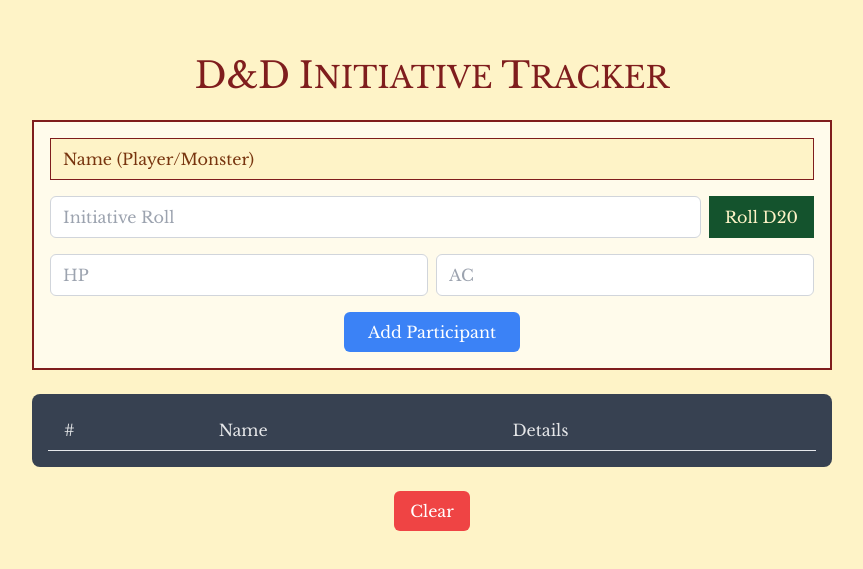
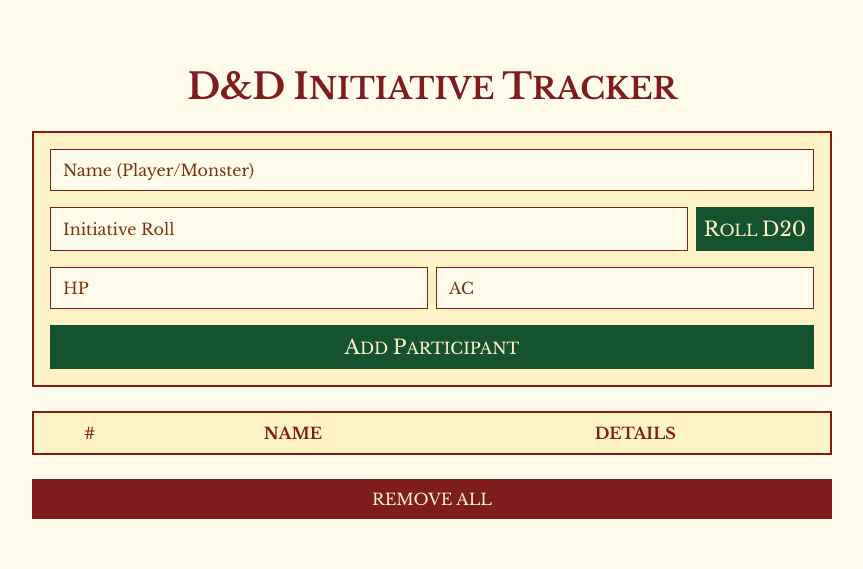
Before and after one commit to samueldebenedictis/dnd-initiative-tracker, a React (Vite) app: page / in a window 1280 px wide. Shown: the part 107-676 px from the top of the page, without its empty margins (208-1071 px from the left). Built offline with nearby package versions, Linux system fonts and the light colour scheme.

Commit message:
chore: refactor styles

```diff
--- a/index.html
+++ b/index.html
@@ -4,7 +4,7 @@
     <meta charset="UTF-8" />
     <link rel="icon" type="image/svg+xml" href="/vite.svg" />
     <meta name="viewport" content="width=device-width, initial-scale=1.0" />
-    <link href="https://fonts.googleapis.com/css2?family=Libre+Baskerville&display=swap" rel="stylesheet">
+    <link href="https://fonts.googleapis.com/css2?family=Libre+Baskerville:ital,wght@0,400;0,700;1,400&display=swap" rel="stylesheet">
     <title>initiative-tracker-ts</title>
   </head>
   <body>
--- a/src/App.tsx
+++ b/src/App.tsx
@@ -2,6 +2,7 @@
 import { useEffect, useState } from "react";
 import AddParticipantForm from "./components/AddParticipantForm";
 import ParticipantList from "./components/ParticipantList";
+import StyledButton from "./components/StyledButton";
 
 interface Participant {
   id: number;
@@ -88,9 +89,12 @@
   };
 
   return (
-    <div className="w-full flex flex-col items-center justify-center min-h-screen p-4 space-y-6 bg-amber-100">
+    <div className="w-full flex flex-col items-center justify-center min-h-screen p-4 space-y-6 bg-amber-50">
       <h1 className="text-3xl font-bold text-red-900 text-center uppercase">
-        <span className="text-4xl">D&D</span> <span className="text-4xl">I</span>nitiative <span className="text-4xl">T</span>racker</h1>
+        <span className="text-4xl">D&D</span>{" "}
+        <span className="text-4xl">I</span>nitiative{" "}
+        <span className="text-4xl">T</span>racker
+      </h1>
 
       <AddParticipantForm
         newParticipant={newParticipant}
@@ -106,14 +110,14 @@
         removeParticipant={removeParticipant}
       />
 
-      <div className="text-center">
-        <button
+      <div className="w-full max-w-[800px] text-center">
+        <StyledButton
           type="button"
           onClick={clearTable}
-          className="rounded-md bg-red-500 px-4 py-2 text-white transition-colors hover:bg-red-600"
+          className="w-full bg-red-900 hover:bg-red-800"
         >
-          Clear
-        </button>
+          REMOVE ALL
+        </StyledButton>
       </div>
     </div>
   );
--- a/src/components/AddParticipantForm.tsx
+++ b/src/components/AddParticipantForm.tsx
@@ -1,4 +1,6 @@
 import type React from "react";
+import StyledInput from "./StyledInput";
+import StyledButton from "./StyledButton";
 
 interface NewParticipant {
   name: string;
@@ -21,19 +23,19 @@
   rollInitiative,
 }) => {
   return (
-    <div className="w-full max-w-[800px] bg-amber-50 p-4 border-2 border-solid border-red-900">
+    <div className="w-full max-w-[800px] bg-amber-100 p-4 border-2 border-solid border-red-900">
       <div className="mb-4">
-        <input
+        <StyledInput
           type="text"
           name="name"
           placeholder="Name (Player/Monster)"
           value={newParticipant.name}
           onChange={handleInputChange}
-          className="text-red-900 placeholder-amber-900 w-full border border-red-900 px-3 py-2 focus:outline-none focus:ring-2 focus:ring-red-900 bg-amber-100"
+          className="w-full"
         />
       </div>
       <div className="mb-4 flex flex-col gap-2 sm:flex-row">
-        <input
+        <StyledInput
           type="number"
           name="initiative"
           placeholder="Initiative Roll"
@@ -43,42 +45,44 @@
               : undefined
           }
           onChange={handleInputChange}
-          className="flex-1 rounded-md border border-gray-300 px-3 py-2 focus:outline-none focus:ring-2 focus:ring-blue-500"
+          className="flex-1"
         />
-        <button
+        <StyledButton
           type="button"
           onClick={rollInitiative}
-          className=" bg-green-900 px-4 py-2 text-amber-100 transition-colors hover:bg-green-800"
+          className="uppercase bg-green-900 hover:bg-green-800"
         >
-          Roll D20
-        </button>
+          <span className="text-xl">R</span>
+          oll <span className="text-xl">D20</span>
+        </StyledButton>
       </div>
       <div className="mb-4 flex flex-col gap-2 sm:flex-row">
-        <input
+        <StyledInput
           type="number"
           name="hp"
           placeholder="HP"
           value={newParticipant.hp !== 0 ? newParticipant.hp : undefined}
           onChange={handleInputChange}
-          className="flex-1 rounded-md border border-gray-300 px-3 py-2 focus:outline-none focus:ring-2 focus:ring-blue-500"
+          className="flex-1"
         />
-        <input
+        <StyledInput
           type="number"
           name="ac"
           placeholder="AC"
           value={newParticipant.ac}
           onChange={handleInputChange}
-          className="flex-1 rounded-md border border-gray-300 px-3 py-2 focus:outline-none focus:ring-2 focus:ring-blue-500"
+          className="flex-1"
         />
       </div>
-      <div className="text-center">
-        <button
+      <div className="text-center w-full">
+        <StyledButton
           type="button"
           onClick={addParticipant}
-          className="rounded-md bg-blue-500 px-6 py-2 text-white transition-colors hover:bg-blue-600"
+          className="uppercase w-full bg-green-900 hover:bg-green-800"
         >
-          Add Participant
-        </button>
+          <span className="text-xl">A</span>
+          DD <span className="text-xl">P</span>articipant
+        </StyledButton>
       </div>
     </div>
   );
--- a/src/components/ParticipantList.tsx
+++ b/src/components/ParticipantList.tsx
@@ -1,4 +1,5 @@
 import type React from "react";
+import StyledButton from "./StyledButton";
 
 interface Participant {
   id: number;
@@ -22,62 +23,66 @@
   removeParticipant,
 }) => {
   return (
-    <div className="w-full max-w-[800px] rounded-lg bg-gray-700 p-4">
-      <table className="w-full table-auto">
-        <thead>
-          <tr className="border-b">
-            <th className="px-4 py-2 text-left">#</th>
-            <th className="px-4 py-2 text-left">Name</th>
-            <th className="px-4 py-2 text-left">Details</th>
+    <table className="border-2 border-red-900 w-full max-w-[800px] bg-amber-50 p-4 border-collapse border border-gray-400 text-red-900 w-full table-auto">
+      <thead className="bg-amber-100">
+        <tr className="">
+          <th className="px-2 py-2 text-center font-bold">#</th>
+          <th className="px-2 py-2 text-center font-bold">NAME</th>
+          <th className="px-2 py-2 text-center">DETAILS</th>
         </tr>
       </thead>
       <tbody>
         {participants.map((p, index) => (
-            <tr key={p.id} className="border-b">
-              <td className="px-4 py-2">{index + 1}</td>
-              <td className="px-4 py-2 font-semibold">{p.name}</td>
+          <tr key={p.id} className="border-2 border-red-900">
+            <td className="px-2 py-2 text-center">{index + 1}</td>
+            <td className="px-4 py-2 font-semibold">
+              <div className="grid">
+                <span className="uppercase text-center my-2 border-b-2 border-red-800">
+                  {p.name}
+                </span>
+                <StyledButton
+                  type="button"
+                  onClick={() => removeParticipant(p.id)}
+                  className="text-xs bg-red-900 hover:bg-red-800"
+                >
+                  <span className="text-sm">R</span>EMOVE
+                </StyledButton>
+              </div>
+            </td>
             <td className="px-4 py-2">
-                <div className="space-y-1">
+              <div className="space-y-1 text-center">
                 <p>
                   <span className="font-medium">Initiative: </span>
                   {p.initiative}
+                </p>
+                <p className="flex items-center justify-center gap-2 text-center">
+                  <StyledButton
+                    type="button"
+                    onClick={() => decreaseHP(p.id)}
+                    className="px-3 rounded-full font-bold text-xs bg-red-900 hover:bg-red-800"
+                  >
+                    -
+                  </StyledButton>
+                  <span className="font-medium">HP: </span>
+                  {p.hp}
+                  <StyledButton
+                    type="button"
+                    onClick={() => increaseHP(p.id)}
+                    className="px-3 rounded-full font-bold text-xs bg-green-900 hover:bg-green-800"
+                  >
+                    +
+                  </StyledButton>
                 </p>
                 <p>
                   <span className="font-medium">AC: </span>
                   {p.ac}
                 </p>
-                  <p className="flex items-center gap-2">
-                    <span className="font-medium">HP: </span>
-                    {p.hp}
-                    <button
-                      type="button"
-                      onClick={() => decreaseHP(p.id)}
-                      className="rounded bg-red-500 px-2 py-1 text-white hover:bg-red-600"
-                    >
-                      -
-                    </button>
-                    <button
-                      type="button"
-                      onClick={() => increaseHP(p.id)}
-                      className="rounded bg-green-500 px-2 py-1 text-white hover:bg-green-600"
-                    >
-                      +
-                    </button>
-                  </p>
-                  <button
-                    type="button"
-                    onClick={() => removeParticipant(p.id)}
-                    className="rounded bg-gray-500 px-3 py-1 text-white hover:bg-gray-600"
-                  >
-                    Remove
-                  </button>
               </div>
             </td>
           </tr>
         ))}
       </tbody>
     </table>
-    </div>
   );
 };
 
--- /dev/null
+++ b/src/components/StyledButton.tsx
@@ -0,0 +1,17 @@
+import type React from "react";
+
+interface StyledButtonProps
+  extends React.ButtonHTMLAttributes<HTMLButtonElement> {
+  // Add any additional props if needed
+}
+
+const StyledButton: React.FC<StyledButtonProps> = ({ className, ...props }) => {
+  return (
+    <button
+      {...props}
+      className={`transition-colors p-2 text-amber-100 ${className || ""}`}
+    />
+  );
+};
+
+export default StyledButton;
--- /dev/null
+++ b/src/components/StyledInput.tsx
@@ -0,0 +1,16 @@
+import type React from "react";
+
+interface StyledInputProps extends React.InputHTMLAttributes<HTMLInputElement> {
+  // Add any additional props if needed
+}
+
+const StyledInput: React.FC<StyledInputProps> = ({ className, ...props }) => {
+  return (
+    <input
+      {...props}
+      className={`text-red-900 placeholder-amber-900 border border-red-900 px-3 py-2 focus:outline-none focus:ring-2 focus:ring-red-900 bg-amber-50 ${className || ""}`}
+    />
+  );
+};
+
+export default StyledInput;
--- a/src/index.css
+++ b/src/index.css
@@ -3,7 +3,7 @@
 @tailwind utilities;
 
 :root {
-  font-family: 'Libre Baskerville', serif;
+  font-family: "Libre Baskerville", serif;
   line-height: 1.5;
   font-weight: 400;
 
```
Lines whose indentation alone changed are shown as unchanged.
